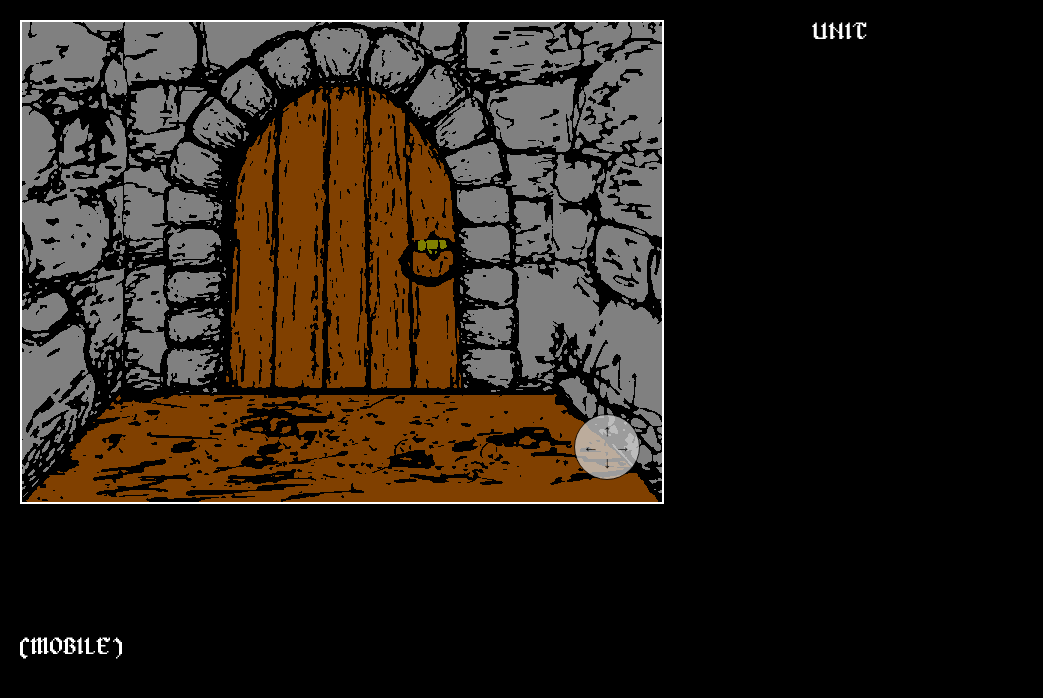
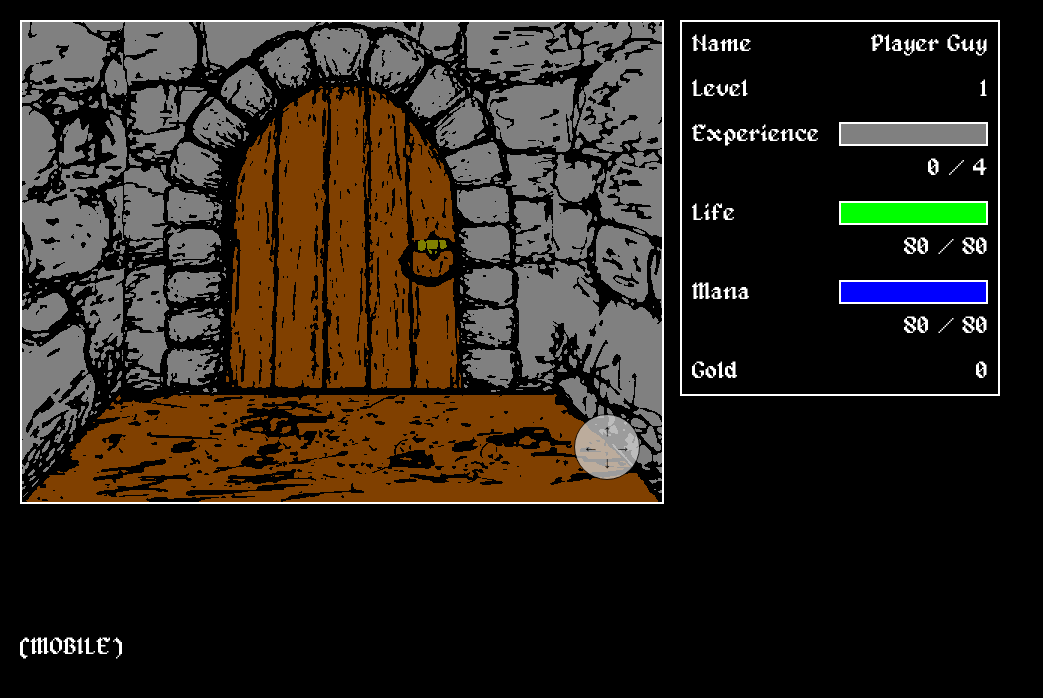
Before and after one commit to jwbutler/mordor2, a React (Create React App) app: page / in a window 1280 px wide. Shown: the top 698 px of the page, without its empty margins (0-1043 px from the left). Built offline with nearby package versions, Linux system fonts and the light colour scheme.

Commit message:
added unit view

```diff
--- a/src/App.tsx
+++ b/src/App.tsx
@@ -21,8 +21,6 @@ const App = () => {
   const state = new GameState({ level, player, menu: null });
   GameState.setInstance(state);
 
-  setInterval(() => { state.getPlayer().gold += 10; }, 100);
-
   return (
     <GameController />
   );
--- a/src/GameController.tsx
+++ b/src/GameController.tsx
@@ -44,6 +44,7 @@ const GameController = () => {
       player.coordinates = coordinates;
     }
     player.direction = direction;
+    // console.log(`navigate... ${player.coordinates.x} ${player.coordinates.y} ${player.direction}`);
 
     // TODO need to setup combat and stuff
     // const tile = state.getLevel().tiles[player.coordinates.y][player.coordinates.x] as Tile;
@@ -52,6 +53,7 @@ const GameController = () => {
 
   useEffect(() => {
     window.addEventListener('keydown', handleKeyDown);
+    return () => window.removeEventListener('keydown', handleKeyDown);
   // eslint-disable-next-line
   }, []);
 
--- a/src/components/GameView.tsx
+++ b/src/components/GameView.tsx
@@ -4,6 +4,7 @@ import { RelativeDirection } from '../lib/geometry';
 import IntroView from './IntroView';
 import MainView from './MainView';
 import styles from './GameView.module.css';
+import UnitView from './UnitView';
 
 type Props = {
   navigate: (relativeDirection: RelativeDirection) => void;
@@ -16,7 +17,6 @@ const GameView = ({ navigate }: Props) => {
 
   useEffect(() => {
     const render = () => {
-      console.log(ticks + 1);
       setTicks(ticks + 1);
     };
     const timer = setInterval(render, 50);
@@ -35,7 +35,7 @@ const GameView = ({ navigate }: Props) => {
         </div>
       )}
       <div className={`${styles.column} ${styles.right}`}>
-        <>UNIT</>
+        <UnitView unit={state.getPlayer().unit} player={state.getPlayer()} />
       </div>
     </main>
   );
--- /dev/null
+++ b/src/components/ResourceMeter.module.css
@@ -0,0 +1,37 @@
+.meter {
+  height: 20px;
+  position: relative;
+  background-color: #808080;
+  border: 2px solid #ffffff;
+  overflow: hidden;
+}
+
+.current {
+  height: 100%;
+  position: absolute;
+  outline: 2px solid #ffffff;
+}
+
+.life.high {
+  background-color: #00ff00;
+}
+
+.life.medium {
+  background-color: #ffff00;
+}
+
+.life.low {
+  background-color: #ff8000;
+}
+
+.life.critical {
+  background-color: #ff0000;
+}
+
+.mana {
+  background-color: #0000ff;
+}
+
+.experience {
+  background-color: #ffc000;
+}
--- /dev/null
+++ b/src/components/ResourceMeter.tsx
@@ -0,0 +1,29 @@
+import styles from './ResourceMeter.module.css';
+
+type ResourceType = 'life' | 'mana' | 'experience';
+
+type Props = {
+  type: ResourceType,
+  current: number,
+  max: number
+};
+
+const ResourceMeter = ({ type, current, max }: Props) => {
+  const percent = 100 * current / max;
+  const level = (percent >= 0.75) ? 'high'
+    : (percent >= 0.50) ? 'medium'
+    : (percent >= 0.25) ? 'low'
+    : 'critical';
+  return (
+    <div className={styles.meter}>
+      {(current > 0) && (
+        <div
+          className={`${styles.current} ${styles[type]} ${styles[level]}`}
+          style={{ width: `${percent}%` }}
+        />
+      )}
+    </div>
+  );
+};
+
+export default ResourceMeter;
--- /dev/null
+++ b/src/components/UnitView.module.css
@@ -0,0 +1,26 @@
+.unit {
+  table-layout: fixed;
+  border-collapse: collapse;
+  width: 100%;
+  border: 2px solid #ffffff;
+  background-color: #000000;
+}
+
+td {
+  padding: 10px;
+  vertical-align: top;
+}
+
+td:nth-child(1) {
+  width: 40%;
+  text-align: left;
+}
+
+td:nth-child(2) {
+  text-align: right;
+}
+
+.meter {
+  width: 100%;
+  margin: 0 auto 10px auto;
+}
--- /dev/null
+++ b/src/components/UnitView.tsx
@@ -0,0 +1,71 @@
+import { Player } from '../lib/player';
+import { Unit } from '../lib/units';
+import ResourceMeter from './ResourceMeter';
+import styles from './UnitView.module.css';
+
+type Props = {
+  unit: Unit,
+  player: Player
+};
+
+const UnitView = ({ unit, player }: Props) => {
+  return (
+    <table className={styles.unit}>
+      <tbody>
+        <tr>
+          <td>Name</td>
+          <td>{unit.name}</td>
+        </tr>
+        <tr>
+          <td>Level</td>
+          <td>{unit.level}</td>
+        </tr>
+        <tr>
+          <td>Experience</td>
+          <td>
+            <div className={styles.meter}>
+              <ResourceMeter
+                type="experience"
+                current={unit.experience}
+                max={unit.experienceToNextLevel}
+              />
+            </div>
+            <div>{unit.experience} / {unit.experienceToNextLevel}</div>
+          </td>
+        </tr>
+        <tr>
+          <td>Life</td>
+          <td>
+            <div className={styles.meter}>
+              <ResourceMeter
+                type="life"
+                current={unit.life}
+                max={unit.maxLife}
+              />
+            </div>
+            <div>{unit.life} / {unit.maxLife}</div>
+          </td>
+        </tr>
+        <tr>
+          <td>Mana</td>
+          <td>
+            <div className={styles.meter}>
+              <ResourceMeter
+                type="mana"
+                current={unit.mana}
+                max={unit.maxMana}
+              />
+            </div>
+            <div>{unit.mana} / {unit.maxMana}</div>
+          </td>
+        </tr>
+        <tr>
+          <td>Gold</td>
+          <td>{player.gold}</td>
+        </tr>
+      </tbody>
+    </table>
+  );
+};
+
+export default UnitView;
--- a/src/index.tsx
+++ b/src/index.tsx
@@ -7,6 +7,7 @@ import reportWebVitals from './reportWebVitals';
 const root = ReactDOM.createRoot(
   document.getElementById('root') as HTMLElement
 );
+
 root.render(
   <React.StrictMode>
     <App />
```
